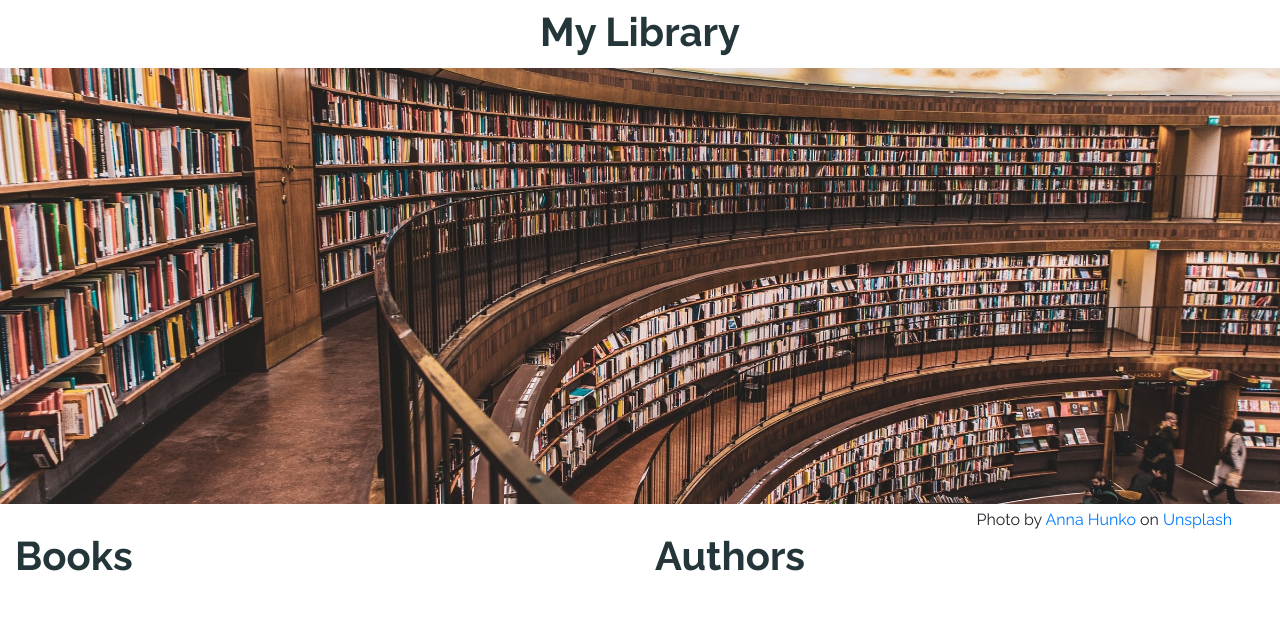
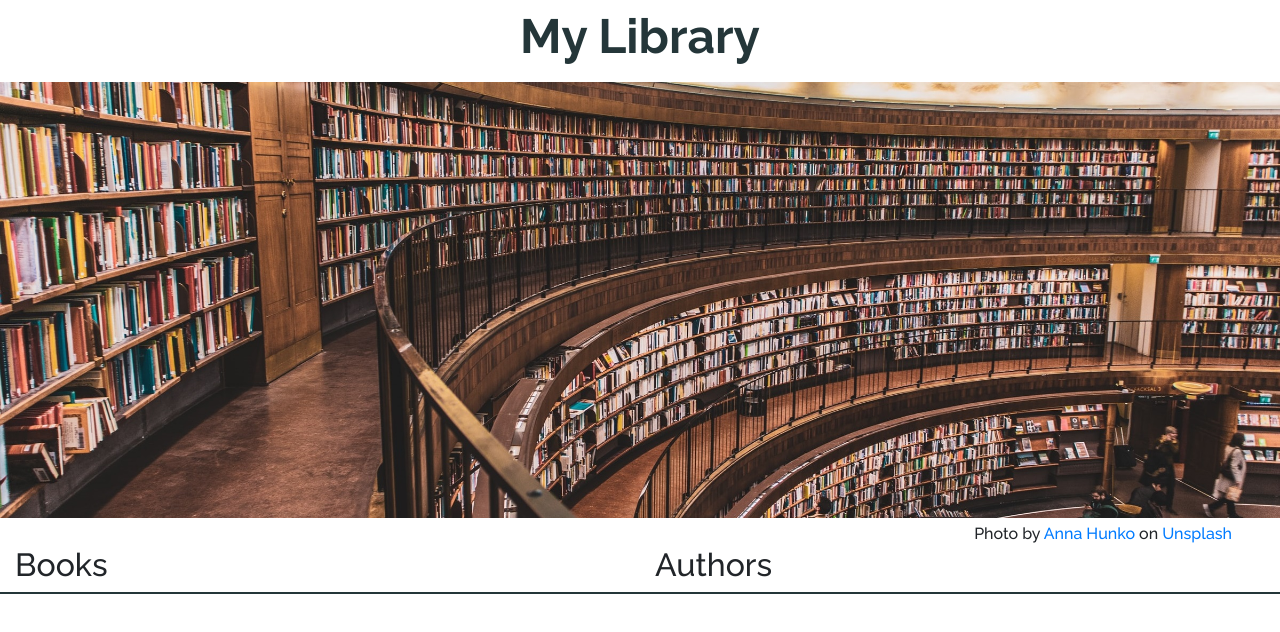
Before and after one commit to sriyabro/My-Library-App, a React (Create React App) app: page / in a window 1280 px wide. Shown: the top 632 px of the page. Built offline with nearby package versions, Linux system fonts and the light colour scheme.

Commit message:
welcome margins fixed

```diff
--- a/public/index.html
+++ b/public/index.html
@@ -10,10 +10,6 @@
       content="Web site created using create-react-app"
     />
     <link rel="apple-touch-icon" href="%PUBLIC_URL%/logo192.png" />
-
-    <!-- Raleway web font  -->
-    <link rel="preconnect" href="https://fonts.gstatic.com">
-    <link href="https://fonts.googleapis.com/css2?family=Raleway:wght@300;400;500;600;700&display=swap" rel="stylesheet">
 
     <!--
       manifest.json provides metadata used when your web app is installed on a
@@ -29,6 +25,12 @@
       work correctly both with client-side routing and a non-root public URL.
       Learn how to configure a non-root public URL by running `npm run build`.
     -->
+    <!-- Raleway web font  -->
+    <link rel="preconnect" href="https://fonts.gstatic.com">
+    <link href="https://fonts.googleapis.com/css2?family=Raleway:ital,wght@0,300;0,400;0,500;0,600;0,700;1,300&display=swap"
+          rel="stylesheet">
+
+
     <title>My Library</title>
   </head>
   <body>
--- a/src/assets/styles/main.scss
+++ b/src/assets/styles/main.scss
@@ -1,9 +1,11 @@
 @import '~bootstrap/scss/bootstrap';
 
-body {
+* {
+  padding: 0;
+  margin: 0;
   font-family: 'Raleway', sans-serif;
-  font-weight: 400;
 }
 
 @import 'partials/variables';
 @import 'partials/welcome';
+@import 'partials/header';
--- /dev/null
+++ b/src/assets/styles/partials/_header.scss
@@ -0,0 +1,4 @@
+
+.header {
+  border-bottom: 2px solid $font-color;
+}
--- a/src/assets/styles/partials/_variables.scss
+++ b/src/assets/styles/partials/_variables.scss
@@ -1 +1 @@
-$welcome-h1-color : #243639;
+$font-color : #243639;
--- a/src/assets/styles/partials/_welcome.scss
+++ b/src/assets/styles/partials/_welcome.scss
@@ -1,9 +1,19 @@
+@import './variables';
+
+.welcome {
   h1 {
     font-weight: 700;
-  color: $welcome-h1-color;
+    font-size: 3em;
+    color: $font-color;
   }
 
   img {
     width: 100%;
     height: auto;
   }
+
+  .credits {
+    font-weight: 500;
+  }
+
+}
--- a/src/components/Authors.tsx
+++ b/src/components/Authors.tsx
@@ -1,12 +1,11 @@
 import React from "react";
 import {Col, Row} from "react-bootstrap";
+import Header from "./Header";
 
 const Authors: React.FC = () => {
     return (
         <Row>
-            <Col>
-                <h1>Authors</h1>
-            </Col>
+            <Header header="Authors" />
         </Row>
     );
 }
--- a/src/components/Books.tsx
+++ b/src/components/Books.tsx
@@ -1,12 +1,11 @@
 import React from "react";
 import {Col, Row} from "react-bootstrap";
+import Header from "./Header";
 
 const Books: React.FC = () => {
     return (
         <Row>
-            <Col>
-                <h1>Books</h1>
-            </Col>
+            <Header header="Books" />
         </Row>
     );
 }
--- /dev/null
+++ b/src/components/Header.tsx
@@ -0,0 +1,16 @@
+import React from "react";
+import { Col } from 'react-bootstrap';
+
+type HeaderProps = {
+    header: string
+}
+
+const Header: React.FC<HeaderProps> = (props) => {
+    return (
+            <Col xs={12} className="header">
+                <h2>{props.header}</h2>
+            </Col>
+    );
+}
+
+export default Header;
--- a/src/components/Welcome.tsx
+++ b/src/components/Welcome.tsx
@@ -5,18 +5,14 @@ import WelcomeImg from '../assets/images/welcome-library.jpg'
 const Welcome: React.FC = () => {
     return (
         <React.Fragment>
-            <Row>
-                <Col xs={12} className='text-center mt-2 mb-1'>
+            <Row className='welcome'>
+                <Col xs={12} className='text-center my-2'>
                     <h1>My Library</h1>
                 </Col>
-            </Row>
-            <Row>
                 <Col xs={12} className='mx-0 px-0'>
                     <Image src={WelcomeImg} />
                 </Col>
-            </Row>
-            <Row>
-                <Col xs={12} className='text-right pr-5 pt-1'>
+                <Col xs={12} className='credits text-right pr-5 pt-1'>
                     Photo by <a href="https://unsplash.com/@annahunko?utm_source=unsplash&utm_medium=referral&utm_
                     content=creditCopyText">
                     Anna Hunko </a>
```
Lines whose indentation alone changed are shown as unchanged.
